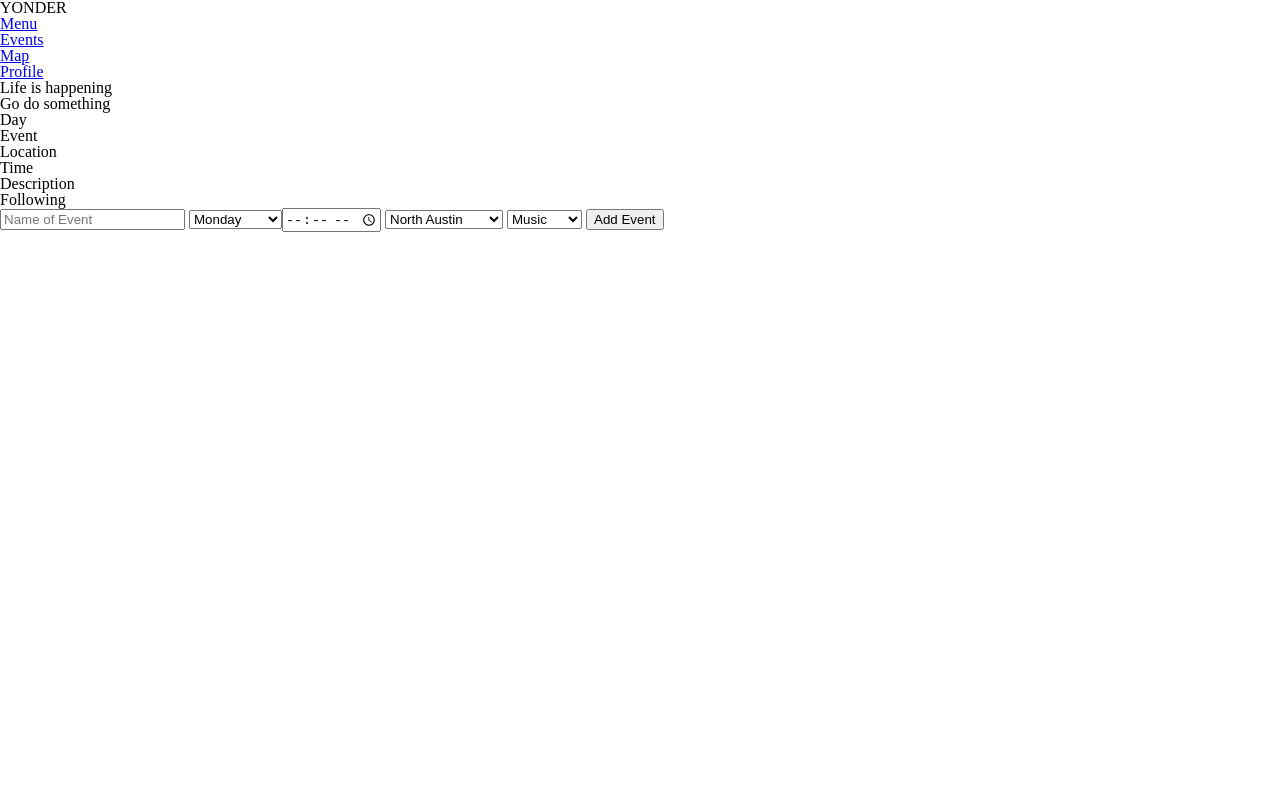
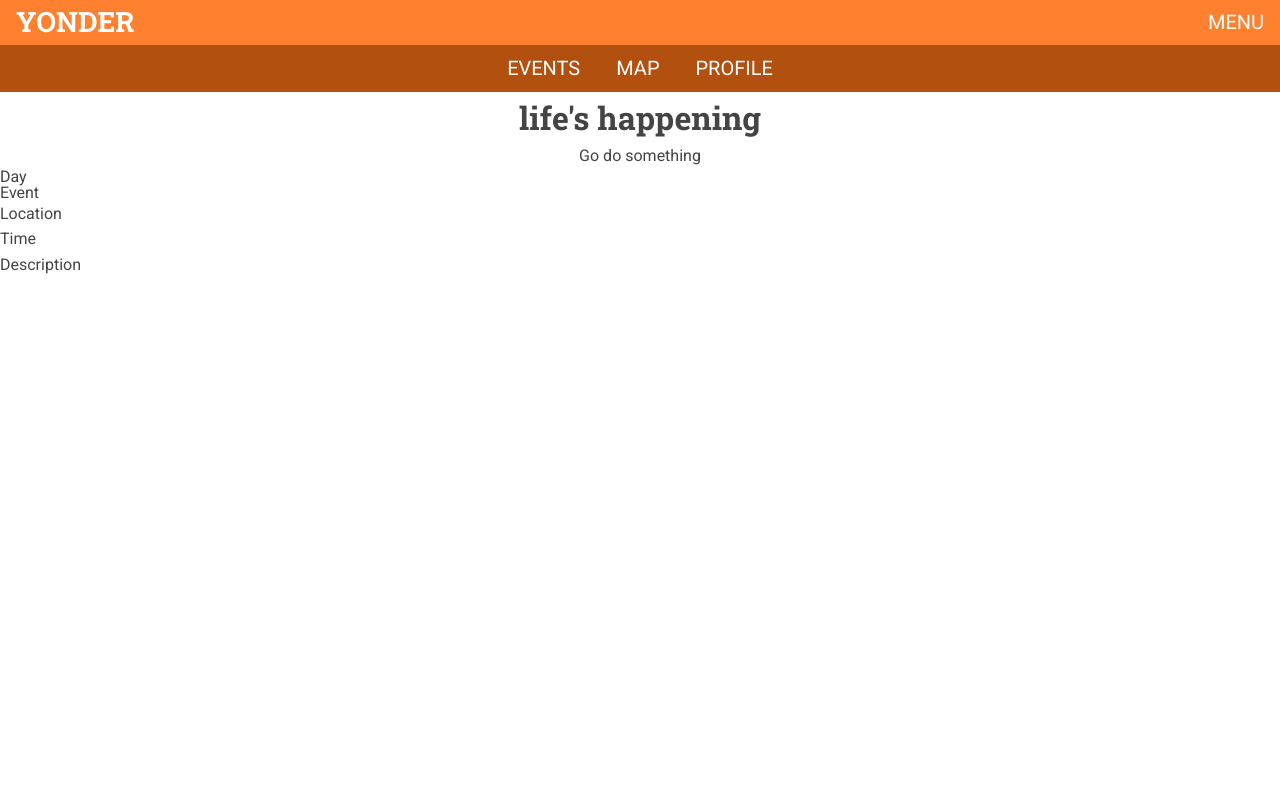
Before and after one commit to Jmingus/Yonder, a website: page index.html in a window 1280 px wide. Shown: the top 800 px of the page. Drawn offline with Linux system fonts and the light colour scheme; some packages are replaced by stand-ins of ours; files that its build step writes are made by us from their sources.

Commit message:
Add styles for header and nav on small size

```diff
--- a/index.html
+++ b/index.html
@@ -4,7 +4,7 @@
 
     <meta charset="utf-8">
     <title>Yonder</title>
-    <link type="text/css" rel="stylesheet" href="styles/reset.css">
+    <link type="text/css" rel="stylesheet" href="/styles/reset.css">
     <link rel="stylesheet" type="text/css" href="/styles/main.sass.css">
     <link rel="stylesheet" type="text/css" href="jquery-clockpicker.css">
     <meta name="viewport" content="width=device-width, initial-scale=1">
@@ -19,7 +19,7 @@
         <p>YONDER</p>
       </div>
 
-      <div>
+      <div class="menu-link">
         <p><a href="#">Menu</a></p>
       </div>
 
@@ -39,16 +39,16 @@
 
         <div class="hero">
 
-          <h1>Life is happening</h1>
-          <p>Go do something</p>
+          <p id="tagline">Life's happening</p>
+          <p id="tagline-sub">Go do something</p>
 
         </div>
 
         <article class="event">
 
           <div class="event-info">
-            <h2 class="day">Day</h2>
-            <h3 class="event">Event</h3>
+            <h1 class="day">Day</h1>
+            <h2 class="event">Event</h2>
             <p class="location">Location</p>
           </div>
 
--- /dev/null
+++ b/styles/_events.scss
@@ -0,0 +1,14 @@
+/* Events List */
+
+.hero {
+	text-align: center;
+}
+
+#tagline {
+	font: {
+		family: $font-heading;
+		@include fntz(2);
+		weight: 700;
+	}
+	text-transform: lowercase;
+}
--- a/styles/_global.scss
+++ b/styles/_global.scss
@@ -1,4 +1,19 @@
 /* Global Styles */
+
+body {
+	color: $color-text;
+	font: {
+		family: $font-main;
+	}
+}
+
+p {
+	line-height: 1.6em;
+}
+
+a {
+	text-decoration: none;
+}
 
 @include selection {
   background-color: black;
--- /dev/null
+++ b/styles/_header.scss
@@ -0,0 +1,60 @@
+/* Header */
+
+header {
+	background-color: $color-primary;
+	overflow: hidden;
+}
+
+.logo {
+	float: left;
+	margin-left: 1rem;
+
+	p {
+		color: white;
+		font: {
+			family: $font-heading;
+			@include fntz(1.75);
+			weight: 700;
+		}
+	}
+
+}
+
+.menu-link {
+	float: right;
+	margin: 0.6rem 1rem 0 0;
+
+	a {
+		color: white;
+		font: {
+			@include fntz(1.25);
+		}
+		text-transform: uppercase;
+	}
+
+}
+
+nav {
+	background-color: $color-secondary;
+
+	ul {
+		padding: 0.85rem 0;
+		text-align: center;
+
+		li {
+			display: inline;
+			padding: 1rem;
+
+			a {
+				color: white;
+				font: {
+					@include fntz(1.25);
+				}
+				text-transform: uppercase;
+			}
+
+		}
+
+	}
+
+}
--- /dev/null
+++ b/styles/_mixins.scss
@@ -0,0 +1,6 @@
+/* Mixins */
+
+@mixin fntz($rem){
+	size: (($rem*16) + px);
+	size: ($rem + rem);
+}
--- /dev/null
+++ b/styles/_variables.scss
@@ -0,0 +1,16 @@
+/* Variables */
+
+// Colors
+
+$color-primary: #FF802F;
+$color-secondary: #B25010;
+$color-accent: #00ACB2;
+$color-text: #444444;
+
+
+// Typography
+
+@import url(https://fonts.googleapis.com/css?family=Roboto+Slab:400,700|Roboto:400,300,300italic,400italic,500);
+
+$font-main: "Roboto", sans-serif;
+$font-heading: "Roboto Slab", serif;
--- a/styles/main.sass.css
+++ b/styles/main.sass.css
@@ -1,4 +1,79 @@
+/* Variables */
+@import url(https://fonts.googleapis.com/css?family=Roboto+Slab:400,700|Roboto:400,300,300italic,400italic,500);
+/* Mixins */
+/* Header */
+header {
+  background-color: #FF802F;
+  overflow: hidden; }
+
+.logo {
+  float: left;
+  margin-left: 1rem; }
+  .logo p {
+    color: white;
+    font-family: "Roboto Slab", serif;
+    font-size: 28px;
+    font-size: 1.75rem;
+    font-weight: 700; }
+
+.menu-link {
+  float: right;
+  margin: 0.6rem 1rem 0 0; }
+  .menu-link a {
+    color: white;
+    font-size: 20px;
+    font-size: 1.25rem;
+    text-transform: uppercase; }
+
+nav {
+  background-color: #B25010; }
+  nav ul {
+    padding: 0.85rem 0;
+    text-align: center; }
+    nav ul li {
+      display: inline;
+      padding: 1rem; }
+      nav ul li a {
+        color: white;
+        font-size: 20px;
+        font-size: 1.25rem;
+        text-transform: uppercase; }
+
+/* Events List */
+.hero {
+  text-align: center; }
+
+#tagline {
+  font-family: "Roboto Slab", serif;
+  font-size: 32px;
+  font-size: 2rem;
+  font-weight: 700;
+  text-transform: lowercase; }
+
+/* Map Styles */
+html, body {
+  height: 100%;
+  margin: 0;
+  padding: 0; }
+
+#map {
+  height: 100%; }
+
+#mapsPage {
+  height: 100%;
+  width: 100%; }
+
 /* Global Styles */
+body {
+  color: #444444;
+  font-family: "Roboto", sans-serif; }
+
+p {
+  line-height: 1.6em; }
+
+a {
+  text-decoration: none; }
+
 ::-moz-selection {
   background-color: black;
   color: white; }
--- a/styles/main.scss
+++ b/styles/main.scss
@@ -1,3 +1,7 @@
 @import "bourbon/bourbon",
-		"map_styles",
+		"variables",
+		"mixins",
+		"header",
+		"events",
+		"map-styles",
 		"global";
```
